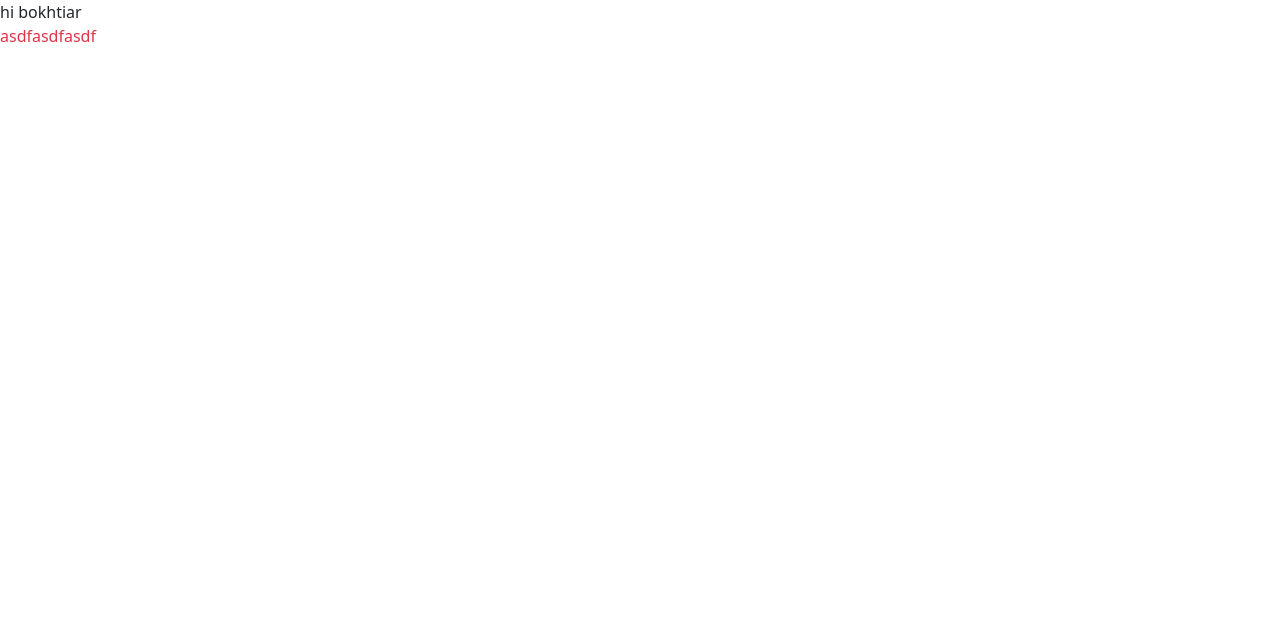
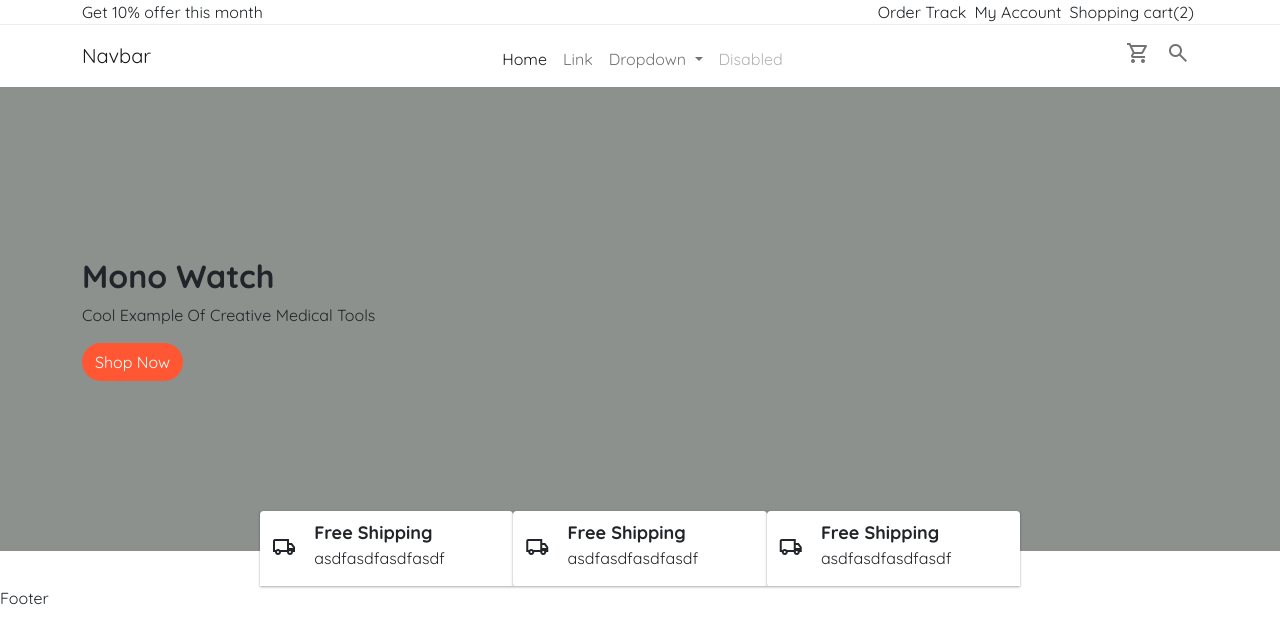
Before and after one commit to Bokhtiar/dev-bokhtiar-vuejs-kb-online-medicine-shop, a Vue app: page / in a window 1280 px wide. Shown: the top 642 px of the page. Built offline with nearby package versions, Linux system fonts and the light colour scheme; a web font is replaced by a local one.

Commit message:
banner update

```diff
--- a/src/App.vue
+++ b/src/App.vue
@@ -1,11 +1,32 @@
+<script setup>
+/**user */
+import Navbar from '../src/components/User/Layouts/Navbar.vue'
+import Footer from '../src/components/User/Layouts/Footer.vue'
+</script>
+
 <template>
   <div id="app">
-    <router-view/>
+    <section v-if="token">
+        admin dashboard
+    </section>
+    <section else>
+      <Navbar/>
+        <router-view/>
+      <Footer/>
+    </section>
+
   </div>
 </template>
 
 <script>
-// import("../src/components/User/Assets/style.css");
+const token = localStorage.getItem('token')
+
+if (token) {
+
+}else{
+  import("../src/components/User/Assets/style.css");
+}
+
 
 export default {
   name: "App",
--- a/src/components/User/Assets/style.css
+++ b/src/components/User/Assets/style.css
@@ -16,6 +16,7 @@ font-family: 'Raleway', sans-serif; */
 }
 :root{
     --primary: #FF5733;
+    --secoundary: #fff;
 }
 hr{
     margin-top: 0px;
@@ -24,12 +25,15 @@ hr{
 }
 .custom-btn{
     border-radius: 34px;
-    border: 2px #FF5733;
+    background-color: var(--primary);
     color: white;
 }
 
 
 /* banner  */
+.banner-wrapper{
+    position: relative ;
+}
 .banner{
     padding-top: 170px;
     padding-bottom: 170px;
@@ -38,8 +42,23 @@ hr{
     font-weight: bold;
 }
 .banner-img{
-    background: url('../Assets/images/banner.jpg');
+    background: url('../Assets/images/banner1.jpg');
     background-position: auto;
     background-repeat: no-repeat;
     background-size: cover;
 }
+.banner-card-wrapper{
+    position: relative;
+    margin-top: -40px;
+}
+.banner-card{
+    background-color: var(--secoundary);
+    border-radius: 4px;
+}
+.banner-shaddow{
+    box-shadow: rgba(0, 0, 0, 0.12) 0px 1px 3px, rgba(0, 0, 0, 0.24) 0px 1px 2px;
+}
+.banner-cart-title{
+    font-size: 18px;
+    font-weight: bold;
+}
--- /dev/null
+++ b/src/components/User/Layouts/Footer.vue
@@ -0,0 +1,3 @@
+<template>
+    <section>Footer</section>
+</template>
--- /dev/null
+++ b/src/components/User/Layouts/Navbar.vue
@@ -0,0 +1,93 @@
+<template>
+    <section>
+        <section class="">
+    <!--to navbar start -->
+    <div class="container">
+      <div class="d-flex bd-highlight">
+        <div class="me-auto bd-highlight">Get 10% offer this month</div>
+        <div class="bd-highlight"> <span class="m-1">Order Track</span> </div>
+        <div class="bd-highlight"> <span class="m-1">My Account</span> </div>
+        <div class="bd-highlight"> <span class="m-1">Shopping cart(2)</span> </div>
+      </div>
+    </div>
+    <hr/>
+    <!--top navbar end -->
+
+    <!--start of navbar main part -->
+    <nav class="navbar navbar-expand-lg navbar-light">
+      <div class="container-fluid container">
+        <a class="navbar-brand" href="#">Navbar</a>
+        <button
+          class="navbar-toggler"
+          type="button"
+          data-bs-toggle="collapse"
+          data-bs-target="#navbarSupportedContent"
+          aria-controls="navbarSupportedContent"
+          aria-expanded="false"
+          aria-label="Toggle navigation"
+        >
+          <span class="navbar-toggler-icon"></span>
+        </button>
+        <div class="collapse navbar-collapse" id="navbarSupportedContent">
+          <ul class="navbar-nav m-auto mb-2 mb-lg-0">
+            <li class="nav-item">
+              <a class="nav-link active" aria-current="page" href="#">Home</a>
+            </li>
+            <li class="nav-item">
+              <a class="nav-link" href="#">Link</a>
+            </li>
+            <li class="nav-item dropdown">
+              <a
+                class="nav-link dropdown-toggle"
+                href="#"
+                id="navbarDropdown"
+                role="button"
+                data-bs-toggle="dropdown"
+                aria-expanded="false"
+              >
+                Dropdown
+              </a>
+              <ul class="dropdown-menu" aria-labelledby="navbarDropdown">
+                <li><a class="dropdown-item" href="#">Action</a></li>
+                <li><a class="dropdown-item" href="#">Another action</a></li>
+                <li><hr class="dropdown-divider" /></li>
+                <li>
+                  <a class="dropdown-item" href="#">Something else here</a>
+                </li>
+              </ul>
+            </li>
+            <li class="nav-item">
+              <a
+                class="nav-link disabled"
+                href="#"
+                tabindex="-1"
+                aria-disabled="true"
+                >Disabled</a
+              >
+            </li>
+          </ul>
+          <div class="d-flex">
+            <ul class="navbar-nav m-auto mb-2 mb-lg-0">
+              <li class="nav-item">
+                <a class="nav-link" href=""
+                  ><span class="material-symbols-outlined">
+                    shopping_cart
+                  </span></a
+                >
+              </li>
+              <li class="nav-item">
+                <a href="" class="nav-link"
+                  ><span class="material-symbols-outlined"> search </span></a
+                >
+              </li>
+            </ul>
+          </div>
+        </div>
+      </div>
+    </nav>
+    <!--end of navbar main part -->
+
+
+  </section>
+    </section>
+</template>
--- /dev/null
+++ b/src/components/User/about.vue
@@ -0,0 +1,5 @@
+<template>
+    <section>
+        about
+    </section>
+</template>
--- a/src/components/User/home.vue
+++ b/src/components/User/home.vue
@@ -1,11 +1,62 @@
 <template>
-    <section>
-        hi bokhtiar
-        <p class="text-danger">asdfasdfasdf </p>
+  <section>
+    <!--banner start -->
+    <section class="banner-wrapper">
+      <div class="banner-img">
+        <div class="container banner">
+          <h2 class="banner-title">Mono Watch</h2>
+          <p class="banner-text">Cool Example Of Creative Medical Tools</p>
+          <a class="btn custom-btn" href="">Shop Now</a>
+        </div>
+      </div>
     </section>
+    <!--banner end -->
+
+    <section class="container">
+      <div class="row justify-content-center">
+          <div class="col-md-8">
+              <div class="banner-card-wrapper">
+        <div class="row">
+          <div class="col-md-4 col-lg-4 col-md-12 banner-card">
+            <div class="row banner-shaddow"><!--card start -->
+              <div class="col-md-2 col-lg-2 col-sm-2 pt-4">
+                <span class="material-symbols-outlined"> local_shipping </span>
+              </div>
+              <div class="col-md-10 col-lg-10 col-sm-10 mt-2">
+                <span class="banner-cart-title">Free Shipping</span>
+                <p>asdfasdfasdfasdf</p>
+              </div>
+            </div><!--card end -->
+          </div>
+          <div class="col-md-4 col-lg-4 col-md-12 banner-card">
+            <div class="row banner-shaddow"><!--card start -->
+              <div class="col-md-2 col-lg-2 col-sm-2 pt-4">
+                <span class="material-symbols-outlined"> local_shipping </span>
+              </div>
+              <div class="col-md-10 col-lg-10 col-sm-10 mt-2">
+                <span class="banner-cart-title">Free Shipping</span>
+                <p>asdfasdfasdfasdf</p>
+              </div>
+            </div><!--card end -->
+          </div>
+          <div class="col-md-4 col-lg-4 col-md-12 banner-card">
+            <div class="row banner-shaddow"><!--card start -->
+              <div class="col-md-2 col-lg-2 col-sm-2 pt-4">
+                <span class="material-symbols-outlined"> local_shipping </span>
+              </div>
+              <div class="col-md-10 col-lg-10 col-sm-10 mt-2">
+                <span class="banner-cart-title">Free Shipping</span>
+                <p>asdfasdfasdfasdf</p>
+              </div>
+            </div><!--card end -->
+          </div>
+        </div>
+      </div>
+          </div>
+      </div>
+    </section>
+  </section>
 </template>
 <script>
-export default {
-
-}
+export default {};
 </script>
--- a/src/router/index.js
+++ b/src/router/index.js
@@ -6,6 +6,11 @@ const routes = [
 		name: 'Home',
 		component: () => import('../components/User/home.vue')
 	},
+	{
+		path: '/about',
+		name: 'About',
+		component: () => import('../components/User/about.vue')
+	}
 ];
 
 const router = createRouter({
```
Also changed, not shown: src/components/User/Assets/images/banner1.jpg (added).
